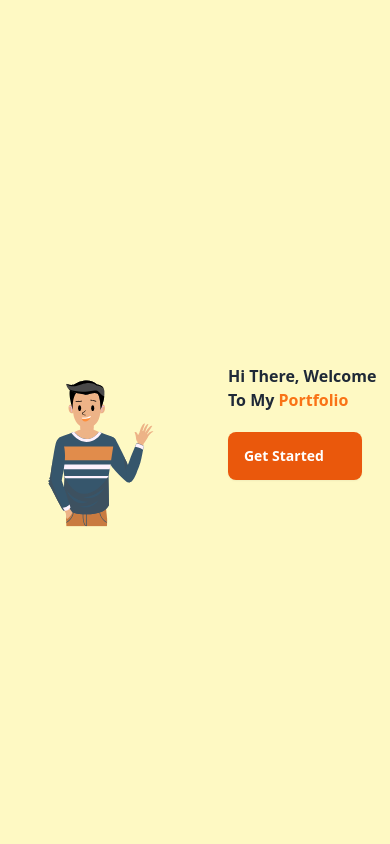
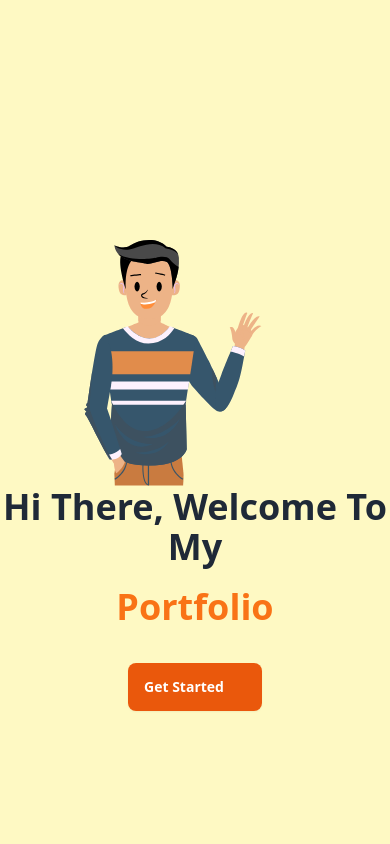
Before and after one commit to Shatab99/portfolio, a React (Vite) app: page / in a window 390 px wide. Shown: the top 844 px of the page. Built offline with nearby package versions, Linux system fonts and the light colour scheme; some icons are missing; a web font is replaced by a local one.

Commit message:
Edited for mobile

```diff
--- a/src/Components/WelcomeLoading.jsx
+++ b/src/Components/WelcomeLoading.jsx
@@ -4,14 +4,14 @@ import welComeLoading from '../assets/animation/welcome-Screen.json'
 
 
 
-const WelcomeLoading = ({top , setTop}) => {
+const WelcomeLoading = ({ top, setTop }) => {
 
     return (
         <div className={`min-h-screen  transition-all duration-1000 z-50 ease-in flex items-center justify-center bg-yellow-100 fixed
-        ${
-            top ? 'top-[-700px] w-full ' : 'top-0 w-full overflow-y-auto '
+        ${top ? 'top-[-900px] w-full ' : 'top-0 w-full overflow-y-auto '
             }
         `}>
+            <div className="flex flex-col lg:flex-row items-center justify-center ">
                 <div className="w-96 max-w-xl lg:w-[600px] mx-auto"
                     data-aos="fade-right"
                     data-aos-offset="300"
@@ -20,18 +20,20 @@ const WelcomeLoading = ({top , setTop}) => {
                 >
                     <Lottie animationData={welComeLoading} />
                 </div>
-            <div className="space-y-5"
+                <div className="space-y-5 flex flex-col items-center lg:items-start gap-4  "
                     data-aos="fade-down"
                     data-aos-easing="linear"
                     data-aos-duration="2000"
                 >
-                <div className="lg:text-[50px] font-bold">
-                    <h1>Hi There, Welcome To My <span className="text-orange-500">Portfolio</span></h1>
+                    <div className="text-4xl text-center lg:text-left lg:text-[50px] font-bold flex flex-col gap-5">
+                        <h1>Hi There, Welcome To My </h1>
+                        <span className="text-orange-500">Portfolio</span>
                     </div>
                     <button onClick={() => {
                         setTop(true)
-                    window.scroll({top : 0})
-                }} className="btn flex items-center gap-2 bg-orange-600 text-white hover:text-black border-0 transition-all duration-1000 hover:gap-6 ">Get Started <FaArrowRightFromBracket  /></button>
+                        window.scroll({ top: 0 })
+                    }} className="btn  flex items-center gap-2 bg-orange-600 text-white border-0 transition-all duration-1000 hover:bg-orange-700 hover:gap-6 ">Get Started <FaArrowRightFromBracket /></button>
+                </div>
             </div>
         </div>
     );
```
Lines whose indentation alone changed are shown as unchanged.
